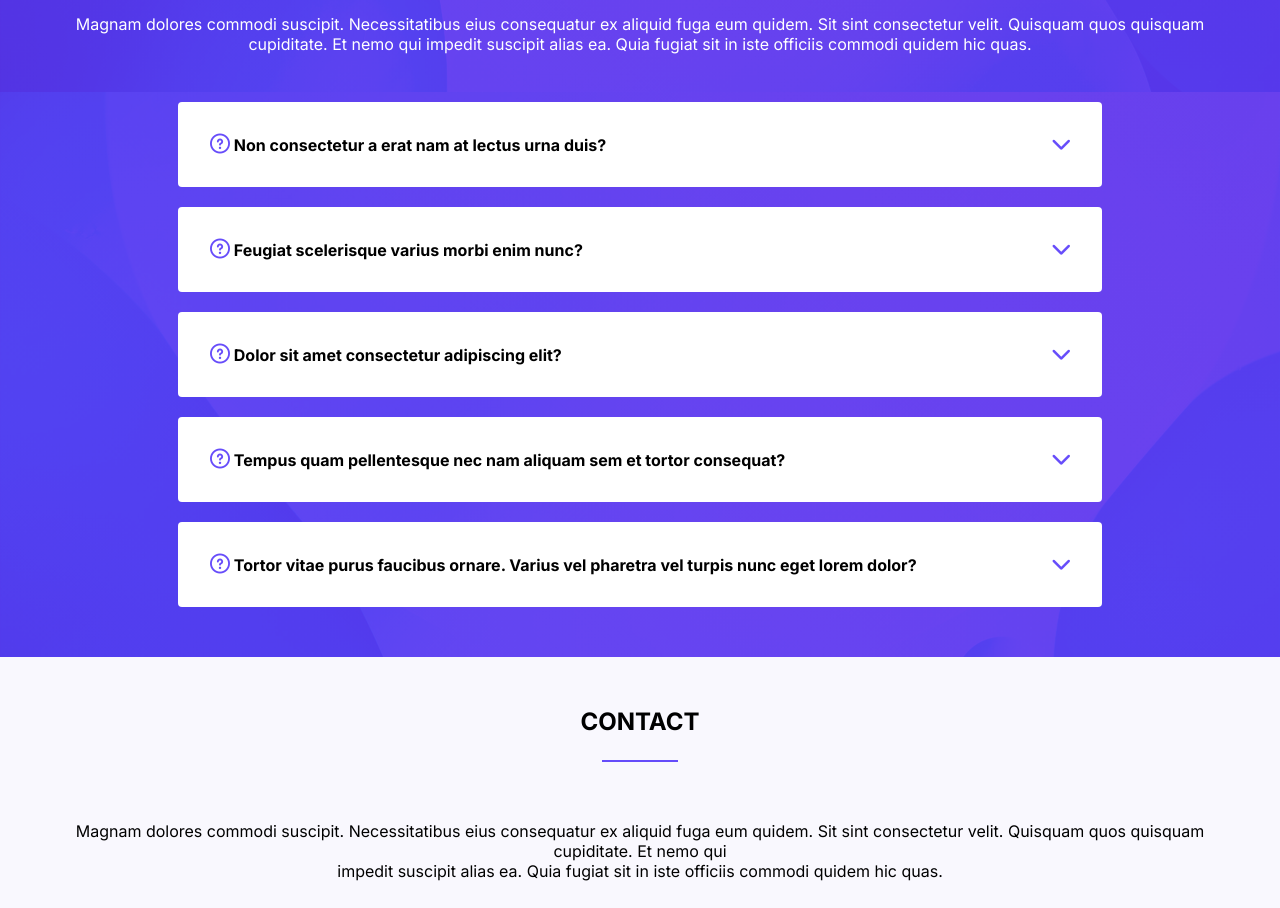
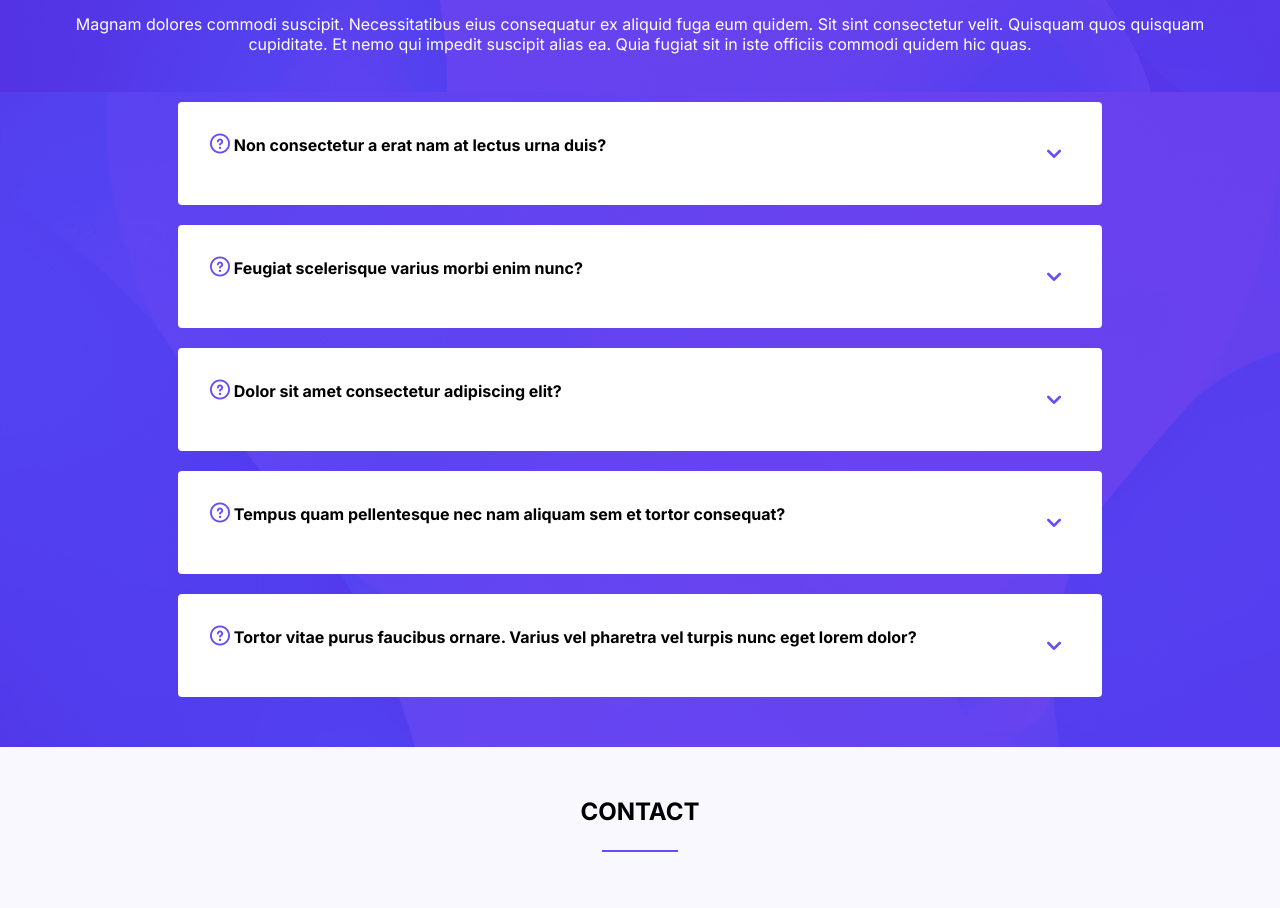
Before and after one commit to aissahoney/Projet_Dom_Onipogui_Aissatou, a website: page index.html in a window 1280 px wide. Shown: the part 6740-7648 px from the top of the page. Drawn offline with nearby package versions, Linux system fonts and the light colour scheme.

Commit message:
update icon

```diff
--- a/index.html
+++ b/index.html
@@ -516,7 +516,7 @@
                     <div class="accordeonTitle">
                         <h4> <i class="fa-regular fa-circle-question"></i> Non consectetur a erat nam at lectus urna
                             duis?</h4>
-                        <i class="fa-solid fa-chevron-down"></i>
+                        <i class="uil uil-angle-down"></i>
                         <i class="fa-solid fa-chevron-up"></i>
                     </div>
                     <p class="none">Feugiat pretium nibh ipsum consequat. Tempus iaculis urna id volutpat lacus laoreet
@@ -527,7 +527,7 @@
                     <div class="accordeonTitle">
                         <h4> <i class="fa-regular fa-circle-question"></i> Feugiat scelerisque varius morbi enim nunc?
                         </h4>
-                        <i class="fa-solid fa-chevron-down"></i>
+                        <i class="uil uil-angle-down"></i>
                         <i class="fa-solid fa-chevron-up"></i>
                     </div>
 
@@ -541,7 +541,7 @@
                     <div class="accordeonTitle">
                         <h4> <i class="fa-regular fa-circle-question"></i> Dolor sit amet consectetur adipiscing elit?
                         </h4>
-                        <i class="fa-solid fa-chevron-down"></i>
+                        <i class="uil uil-angle-down"></i>
                         <i class="fa-solid fa-chevron-up"></i>
                     </div>
                     <p class="none">Dolor sit amet consectetur adipiscing elit pellentesque habitant morbi. Id interdum
@@ -554,7 +554,7 @@
                     <div class="accordeonTitle">
                         <h4> <i class="fa-regular fa-circle-question"></i> Tempus quam pellentesque nec nam aliquam sem
                             et tortor consequat?</h4>
-                        <i class="fa-solid fa-chevron-down"></i>
+                            <i class="uil uil-angle-down"></i>
                         <i class="fa-solid fa-chevron-up"></i>
                     </div>
                     <p class="none">Dolor sit amet consectetur adipiscing elit pellentesque habitant morbi. Id interdum
@@ -567,7 +567,7 @@
                     <div class="accordeonTitle">
                         <h4><i class="fa-regular fa-circle-question"></i> Tortor vitae purus faucibus ornare. Varius vel
                             pharetra vel turpis nunc eget lorem dolor?</h4>
-                        <i class="fa-solid fa-chevron-down"></i>
+                            <i class="uil uil-angle-down"></i>
                         <i class="fa-solid fa-chevron-up"></i>
                     </div>
                     <p class="none">Dolor sit amet consectetur adipiscing elit pellentesque habitant morbi. Id interdum
--- a/src/sass/modules/_faqs.sass
+++ b/src/sass/modules/_faqs.sass
@@ -41,8 +41,8 @@
                         font-weight: lighter
                         font-size: 20px
 
-                .fa-solid     //arrow down/up
-                    font-size: 20px
+                .uil-angle-down     //arrow down/up
+                    font-size: 2rem
                     color: rgba(86, 58, 250, 0.9)
 
 
```
Also changed, not shown: public/css/app.css.
